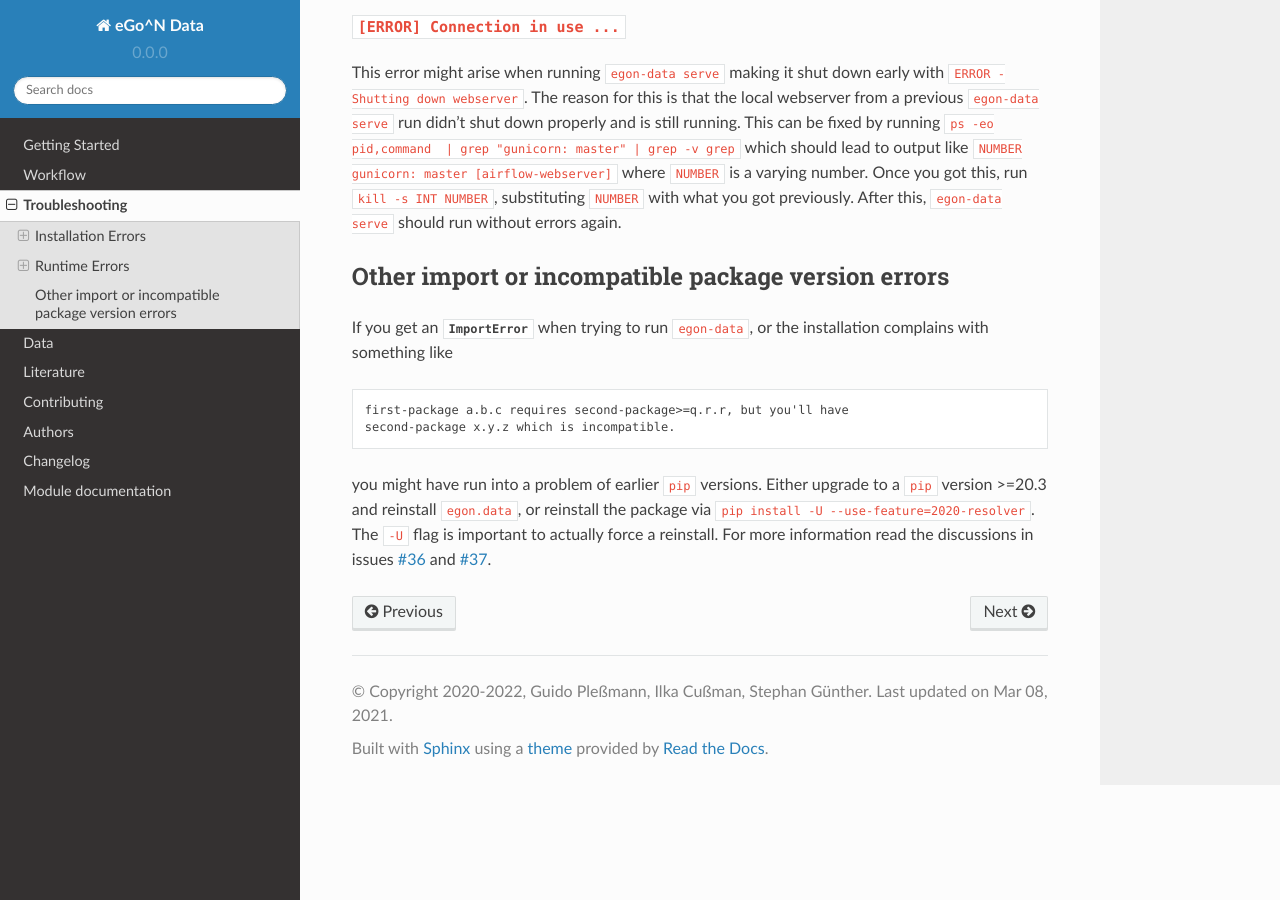
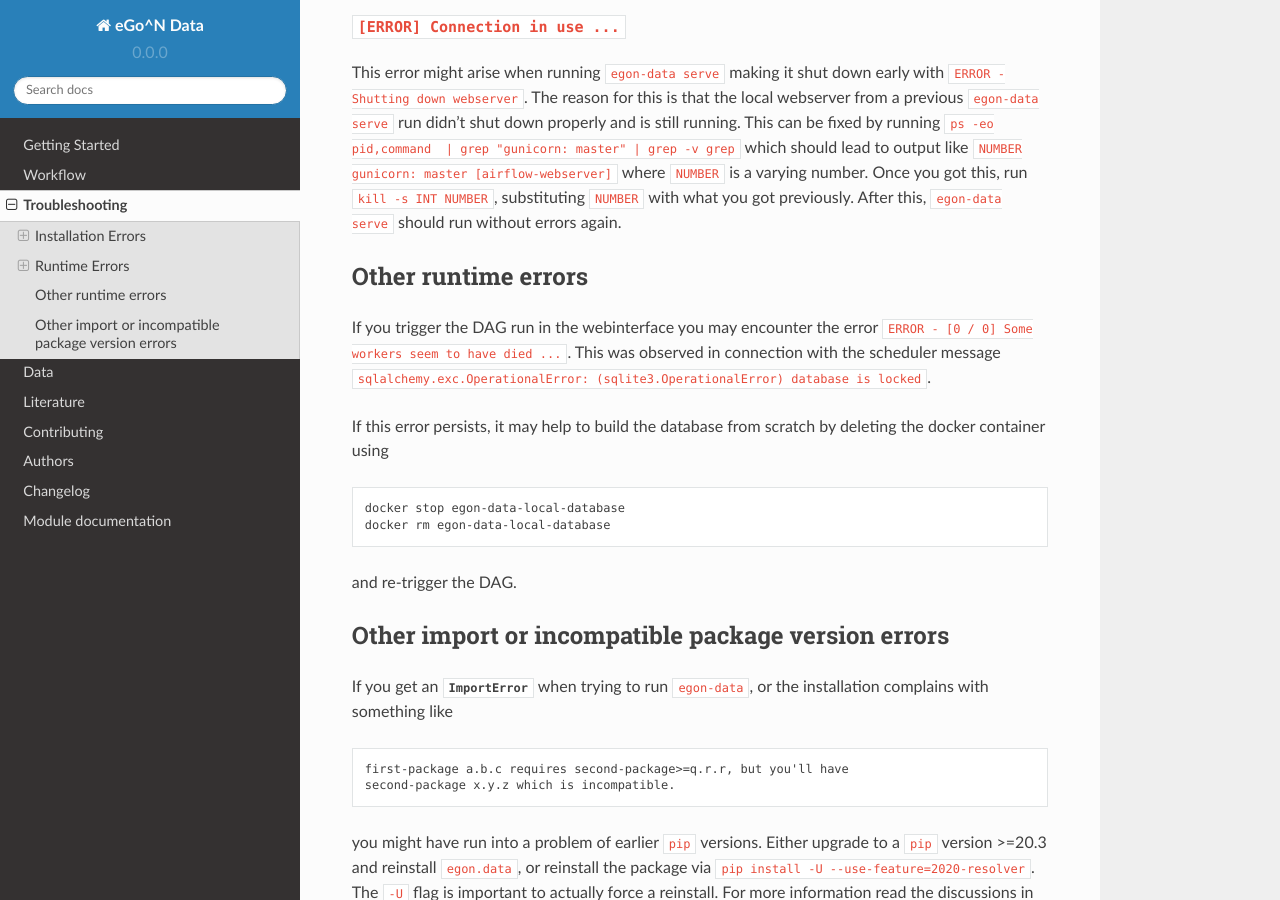
Before and after one commit to openego/eGon-data, a Sphinx documentation site: the page built from docs/troubleshooting.rst, in a window 1280 px wide and 900 px high, scrolled down 1037 px. Built offline with Sphinx 7.4.7 and the Read the Docs theme 2.0.0, drawn with Linux system fonts in a browser that asks for light colours.

Commit message:
add note on died workers: delete docker DB image

```diff
--- a/docs/troubleshooting.rst
+++ b/docs/troubleshooting.rst
@@ -72,6 +72,24 @@ Once you got this, run :code:`kill -s INT NUMBER`, substituting
 :code:`egon-data serve` should run without errors again.
 
 
+Other runtime errors
+====================
+
+If you trigger the DAG run in the webinterface you may encounter the error
+``ERROR - [0 / 0] Some workers seem to have died ...``. This was observed in
+connection with the scheduler message
+``sqlalchemy.exc.OperationalError: (sqlite3.OperationalError) database is locked``.
+
+If this error persists, it may help to build the database from scratch by
+deleting the docker container using
+
+.. code-block:: bash
+
+   docker stop egon-data-local-database
+   docker rm egon-data-local-database
+
+and re-trigger the DAG.
+
 Other import or incompatible package version errors
 ===================================================
 
```
